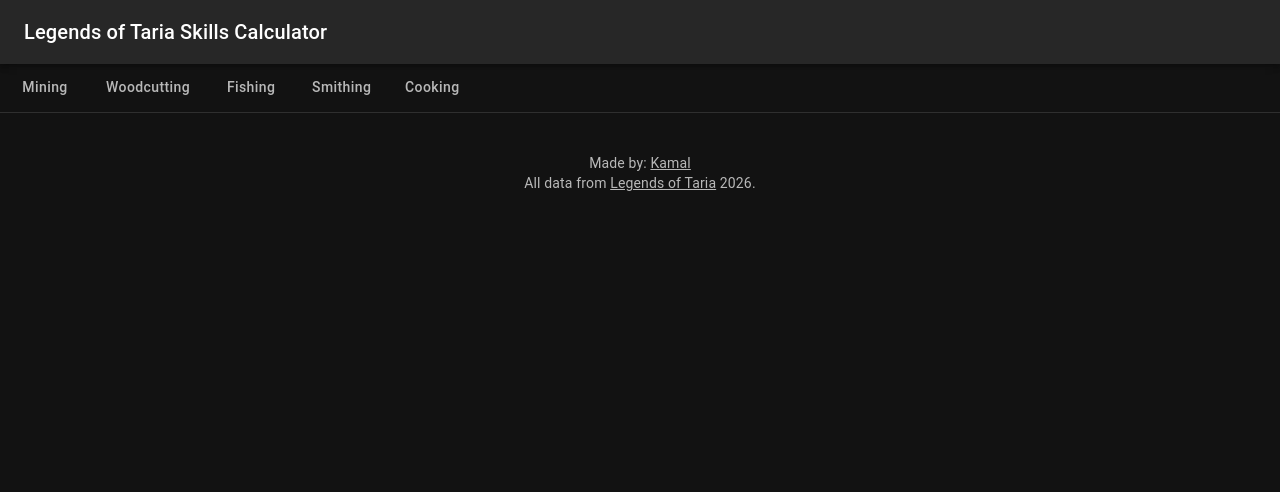
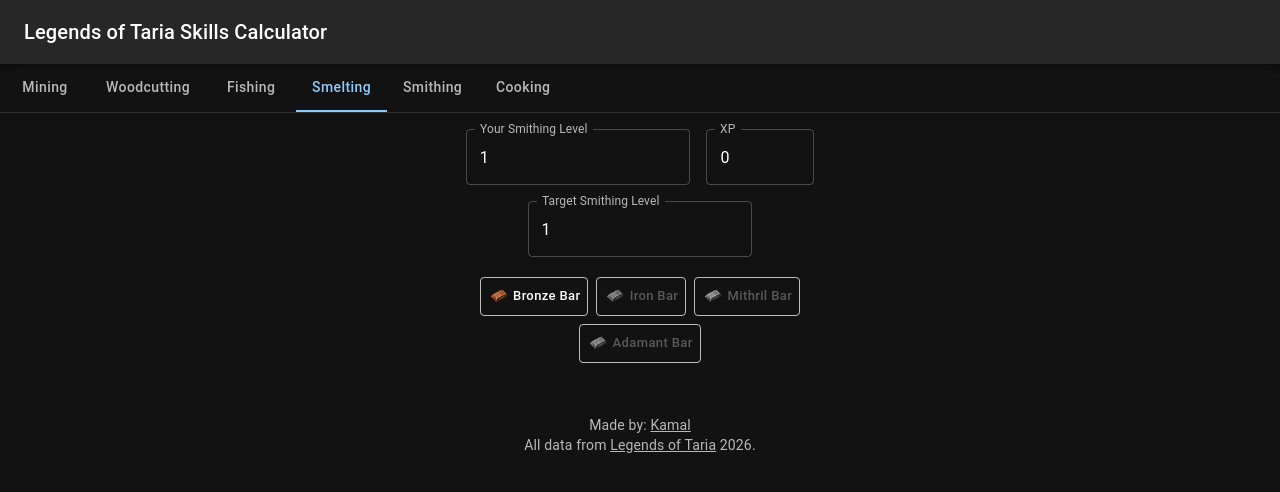
Before and after one commit to KamalElShazly/legends-of-taria-calculator, a React (Create React App) app: page /#/smelting in a window 1280 px wide. Shown: the top 492 px of the page. Built offline with nearby package versions, Linux system fonts and the light colour scheme.

Commit message:
feat: add smelting again
This reverts commit 7e3b2f8b13f884ad44847b9987d644cb20b11b30.

```diff
--- a/src/App.js
+++ b/src/App.js
@@ -10,6 +10,7 @@
 import Woodcutting from "./tabs/Woodcutting";
 import Mining from "./tabs/Mining";
 import Fishing from "./tabs/Fishing";
+import Smelting from "./tabs/Smelting";
 import Smithing from "./tabs/Smithing";
 import Cooking from "./tabs/Cooking";
 
@@ -26,6 +27,7 @@
               <Tab label="Mining" component={Link} to="/mining" value="/mining" />
               <Tab label="Woodcutting" component={Link} to="/woodcutting" value="/woodcutting" />
               <Tab label="Fishing" component={Link} to="/fishing" value="/fishing" />
+              <Tab label="Smelting" component={Link} to="/smelting" value="/smelting" />
               <Tab label="Smithing" component={Link} to="/smithing" value="/smithing" />
               <Tab label="Cooking" component={Link} to="/cooking" value="/cooking" />
             </Tabs>
@@ -37,6 +39,7 @@
         <Route path="mining" element={<Mining />} />
         <Route path="woodcutting" element={<Woodcutting />} />
         <Route path="fishing" element={<Fishing />} />
+        <Route path="smelting" element={<Smelting />} />
         <Route path="smithing" element={<Smithing />} />
         <Route path="cooking" element={<Cooking />} />
       </Routes>
--- /dev/null
+++ b/src/tabs/Smelting.jsx
@@ -0,0 +1,67 @@
+import React, { useState } from "react";
+
+import "../App.css";
+import Attribute from "../components/Attribute";
+import Display from "../components/Display";
+import ToggleButtons from "../components/ToggleButtons";
+
+import productionData from "../data/production_data.json";
+
+const Smelting = () => {
+  // Person's current level
+  const [currentLevel, setCurrentLevel] = useState(1);
+  const updateCurrentLevel = (currentLevel) => {
+    setCurrentLevel(currentLevel);
+  };
+  // Person's current level percentage
+  const [currentPercentage, setCurrentPercentage] = useState(0);
+  const updateCurrentPercentage = (currentPercentage) => {
+    currentPercentage = currentPercentage / 100;
+    setCurrentPercentage(currentPercentage);
+  };
+  // Person's target level
+  const [targetLevel, setTargetLevel] = useState(1);
+  const updateTargetLevel = (targetLevel) => {
+    setTargetLevel(targetLevel);
+  };
+  // Person's target element
+  const [element, setElement] = useState(["loading"]);
+  const updateElement = (element) => {
+    setElement(element);
+  };
+
+  const data = productionData["Smelting"];
+
+  return (
+    <>
+      <Attribute
+        maxValue={100}
+        attributeName={"Your Smithing Level"}
+        updateAttribute={updateCurrentLevel}
+        updateAttribute2={updateCurrentPercentage}
+        isCurrentLevel={true}
+      />
+      <Attribute
+        maxValue={100}
+        attributeName={"Target Smithing Level"}
+        updateAttribute={updateTargetLevel}
+        sx={{
+          justifyContent: "center",
+          alignItems: "center",
+        }}
+      />
+      <ToggleButtons data={data} skill="Smelting" currentLevel={currentLevel} updateElement={updateElement} />
+
+      <Display
+        level={currentLevel}
+        levelPercentage={currentPercentage}
+        targetLevel={targetLevel}
+        element={element}
+        keywords={[""]}
+        skill="Smelting"
+      />
+    </>
+  );
+};
+
+export default Smelting;
```
